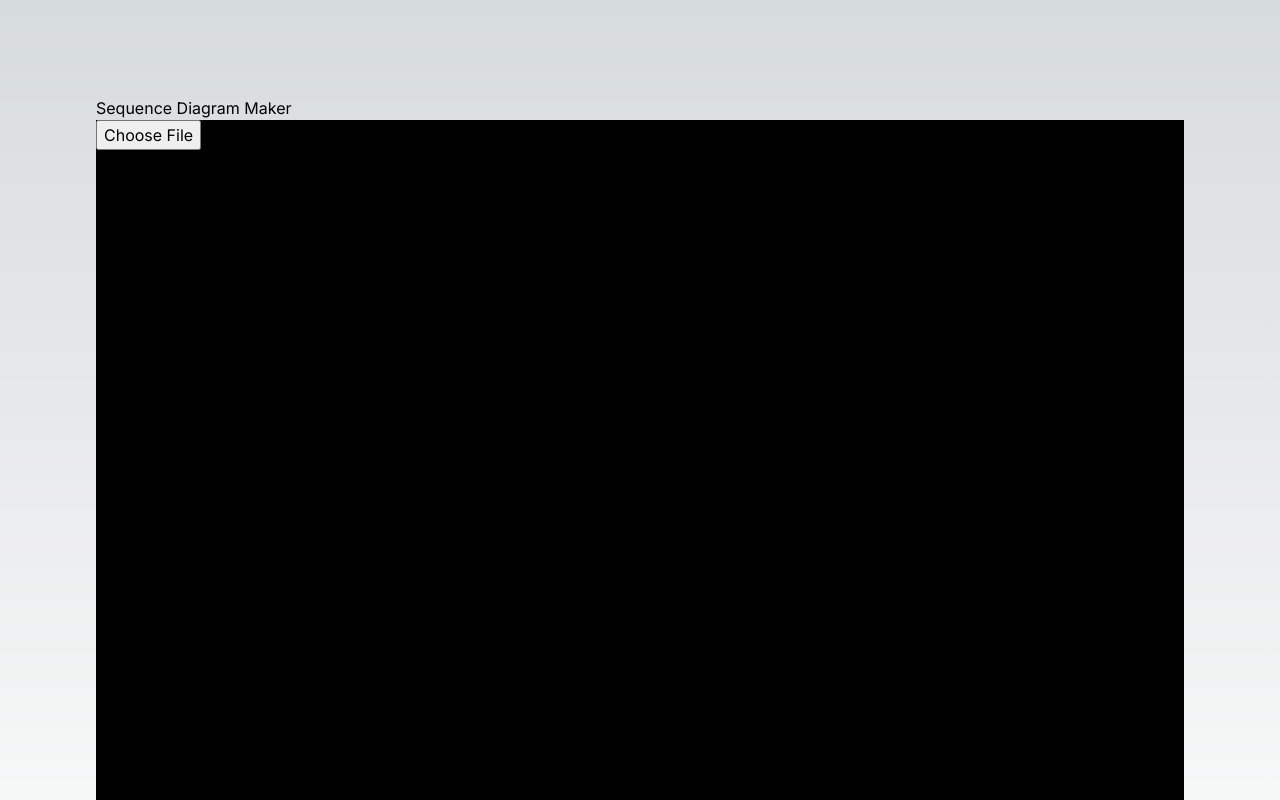
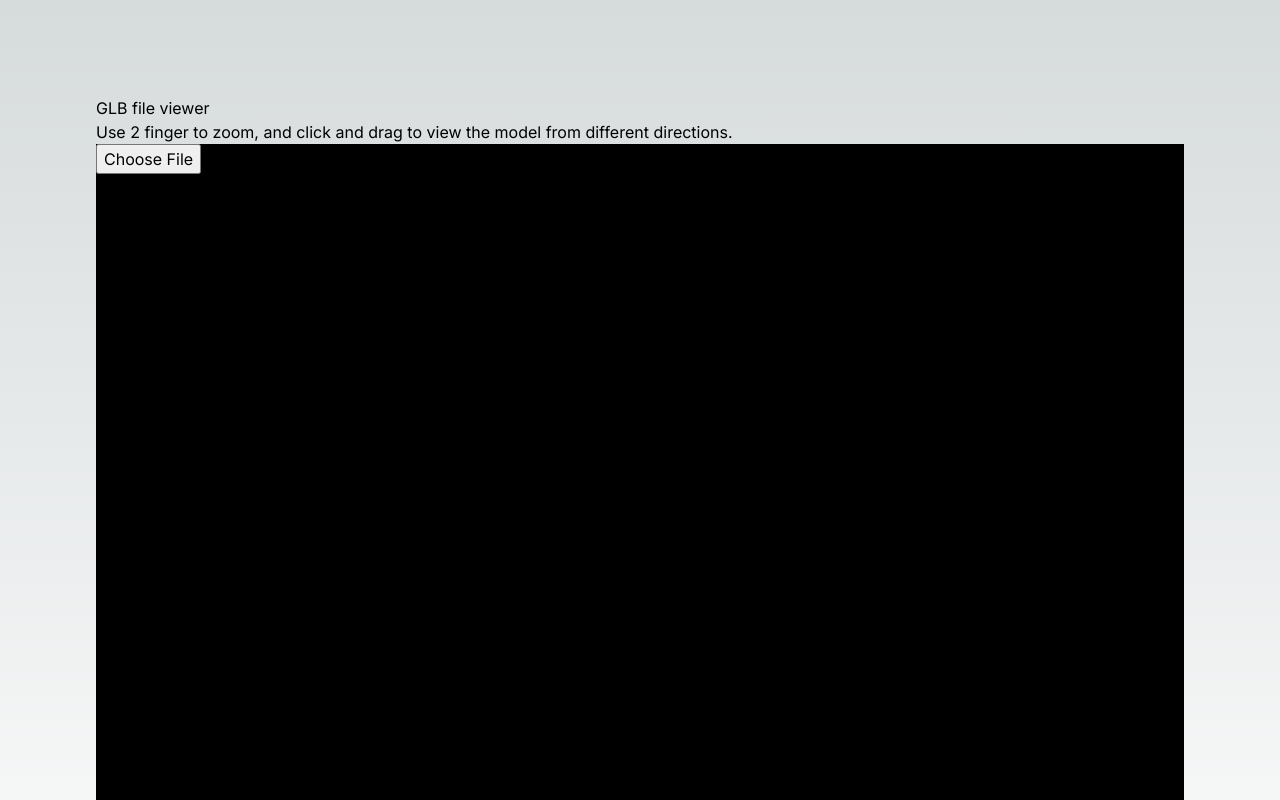
Before and after one commit to RisingSatalite/NWKonline, a Next.js app: page / in a window 1280 px wide. Shown: the top 800 px of the page. Built offline with nearby package versions, Linux system fonts and the light colour scheme.

Commit message:
Update page.js
works well. small instructions

```diff
--- a/src/app/page.js
+++ b/src/app/page.js
@@ -8,7 +8,8 @@ export default function Home() {
 
   return (
     <main className=" items-center p-24">
-      <div>Sequence Diagram Maker</div>
+      <div>GLB file viewer</div>
+      <p>Use 2 finger to zoom, and click and drag to view the model from different directions.</p>
       <ThreeGLBViewer/>
     </main>
   );
```
